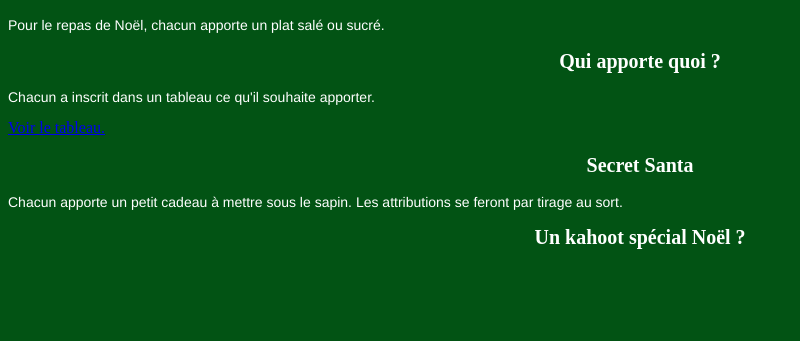
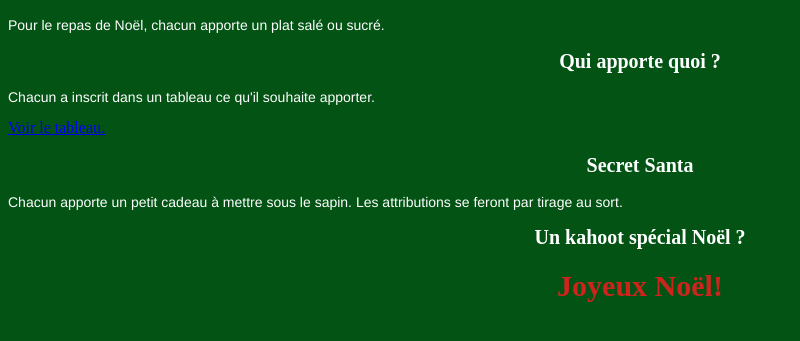
Before and after one commit to Gaellle/Hello-World, a plain HTML site: page index.html in a window 1280 px wide. Shown: the part 369-710 px from the top of the page, without its empty margins (0-800 px from the left). Drawn offline with Linux system fonts and the light colour scheme.

Commit message:
Add a title
Add "Joyeux noël" at the end

```diff
--- a/index.html
+++ b/index.html
@@ -20,3 +20,6 @@
 </html>
 
 <h2> Un kahoot spécial Noël ?</h2>
+
+
+<h1> Joyeux Noël! </h1>
```
